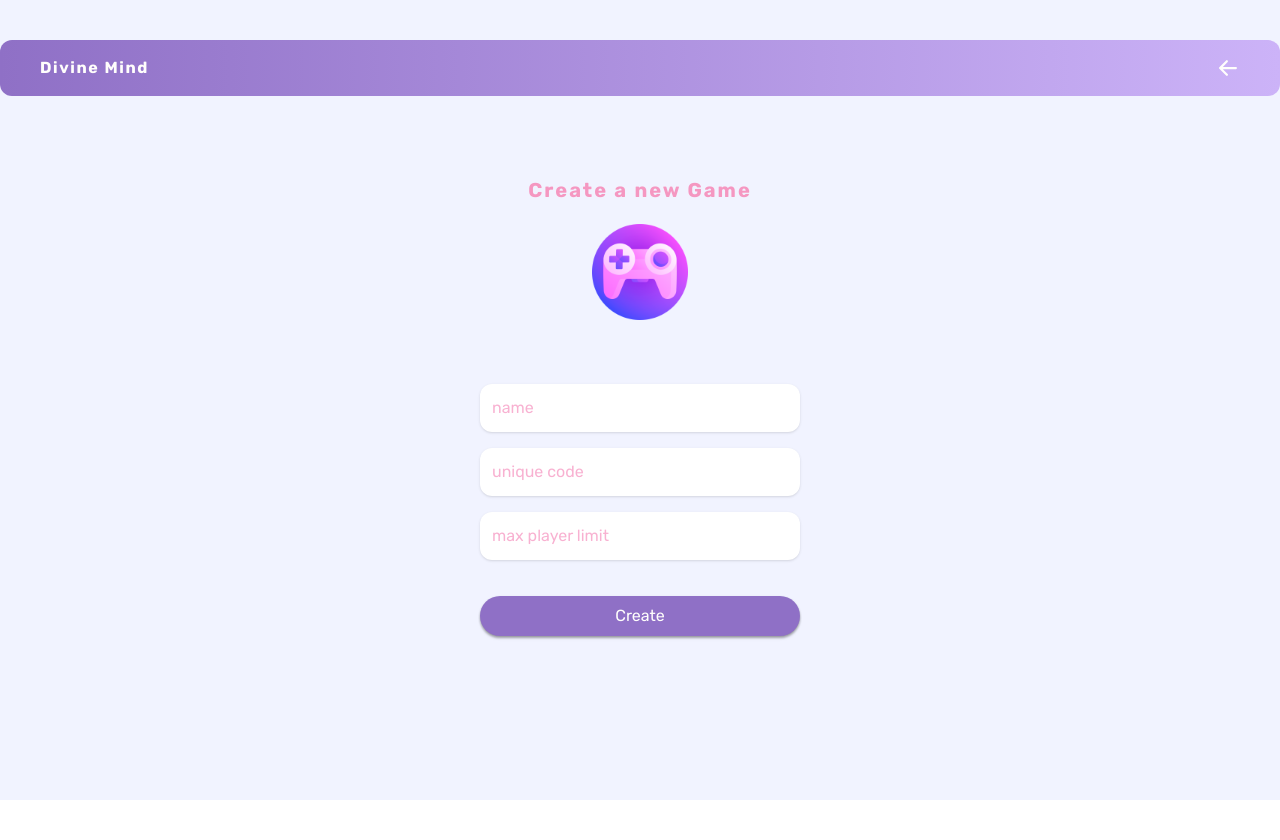
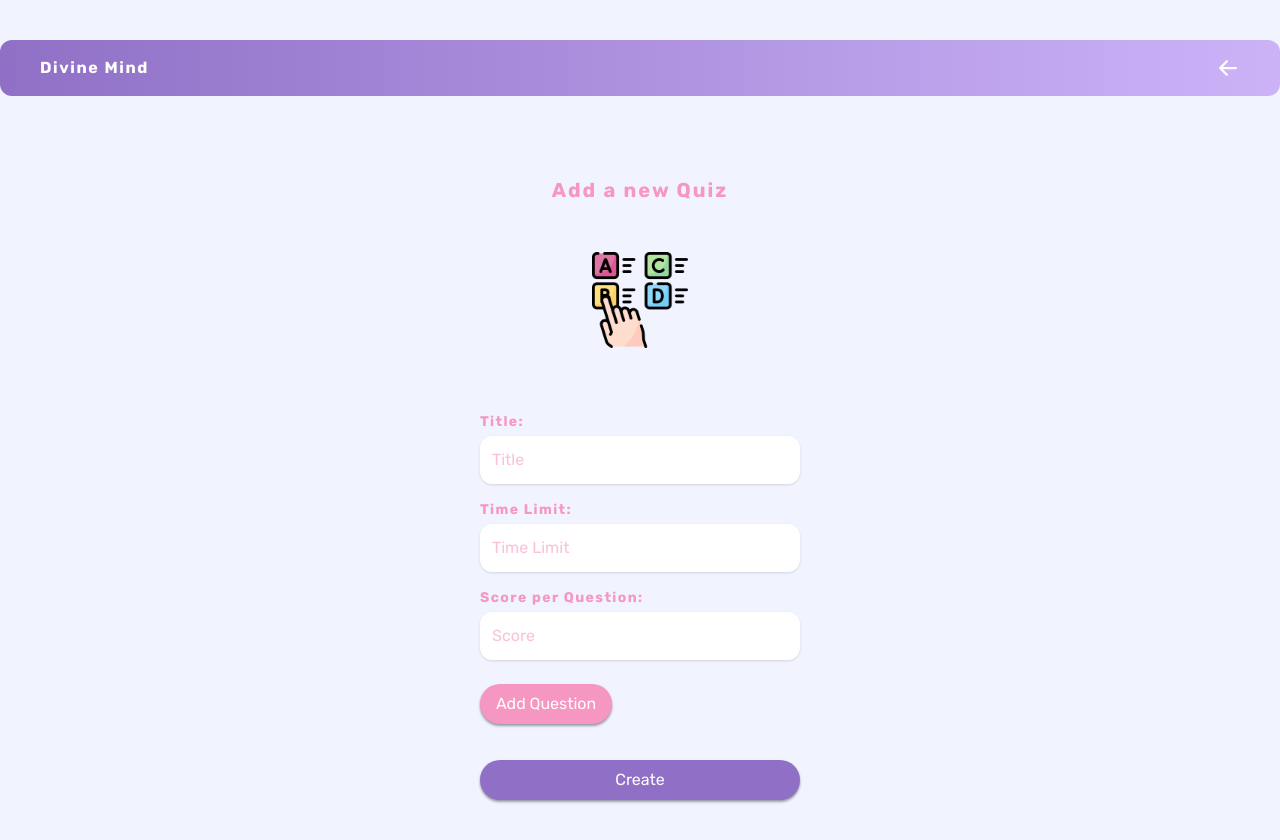
Before and after one commit to MahsinSaifullah/divind-mind-web, a React (Vite) app: page / in a window 1280 px wide. Before the commit the page ends 800 px from the top, so only its background shows below. Built offline with nearby package versions, Linux system fonts and the light colour scheme.

Commit message:
feat: add AddQuiz page

```diff
--- a/src/App.tsx
+++ b/src/App.tsx
@@ -1,5 +1,5 @@
-import { CreateGame } from 'pages';
+import { AddQuiz } from 'pages';
 
 export const App = () => {
-  return <CreateGame />;
+  return <AddQuiz />;
 };
--- a/src/components/Input.tsx
+++ b/src/components/Input.tsx
@@ -19,7 +19,7 @@ export const Input: React.FC<InputProps> = ({
       type={type}
       name={name}
       className={twMerge(
-        'w-full shadow p-3 rounded-xl font-rubik text-brightPink focus:outline-none focus:border-brightPink focus:border-2 placeholder-brightPink placeholder-opacity-75',
+        'w-full shadow p-3 rounded-xl font-rubik text-brightPink focus:outline-none focus:border-brightPink focus:border-2 placeholder-brightPink placeholder-opacity-60',
         className
       )}
       placeholder={placeholder}
--- /dev/null
+++ b/src/components/Label.tsx
@@ -0,0 +1,13 @@
+import * as React from 'react';
+
+interface LabelProps {
+  text: string;
+}
+
+export const Label: React.FC<LabelProps> = ({ text }) => {
+  return (
+    <label className="text-brightPink font-rubik tracking-widest font-bold text-sm">
+      {text}
+    </label>
+  );
+};
--- a/src/components/index.ts
+++ b/src/components/index.ts
@@ -13,3 +13,4 @@ export * from './P';
 export * from './H2';
 export * from './BackNavButton';
 export * from './Input';
+export * from './Label';
--- /dev/null
+++ b/src/pages/addQuiz/AddQuiz.tsx
@@ -0,0 +1,14 @@
+import { BackNavButton, H2, HomeLayout } from 'components';
+import { Form } from './Form';
+
+export const AddQuiz = () => {
+  return (
+    <HomeLayout navIcons={[BackNavButton({ className: 'text-customWhite' })]}>
+      <div className="container mx-auto flex items-center mt-20 flex-col ">
+        <H2 text="Add a new Quiz" className="text-xl text-brightPink" />
+        <img src="choose.png" className="h-24 w-24 mt-12" alt="create game" />
+        <Form />
+      </div>
+    </HomeLayout>
+  );
+};
--- /dev/null
+++ b/src/pages/addQuiz/Form.tsx
@@ -0,0 +1,33 @@
+import { Button, Input, Label } from 'components';
+
+export const Form = () => {
+  return (
+    <form className="w-full flex justify-center items-center flex-col mt-16 gap-4">
+      <div className="flex flex-col w-1/2 md:w-1/4 gap-1">
+        <Label text="Title:" />
+        <Input type="text" name="title" placeholder="Title" />
+      </div>
+      <div className="flex flex-col w-1/2 md:w-1/4 gap-1">
+        <Label text="Time Limit:" />
+        <Input type="number" name="timeLimit" placeholder="Time Limit" />
+      </div>
+      <div className="flex flex-col w-1/2 md:w-1/4 gap-1">
+        <Label text="Score per Question:" />
+        <Input type="number" name="scorePerQuestion" placeholder="Score" />
+      </div>
+      <div className="flex w-1/2 md:w-1/4 mt-2">
+        <Button
+          className="bg-brightPink text-customWhite hover:bg-darkPink min-w-2"
+          label="Add Question"
+          onClick={() => {}}
+        />
+      </div>
+
+      <Button
+        className="bg-darkPurple text-customWhite hover:bg-softPurple min-w-0 w-1/2 md:w-1/4 mt-5"
+        label="Create"
+        onClick={() => {}}
+      />
+    </form>
+  );
+};
--- /dev/null
+++ b/src/pages/addQuiz/index.ts
@@ -0,0 +1 @@
+export * from './AddQuiz';
--- a/src/pages/createGame/Form.tsx
+++ b/src/pages/createGame/Form.tsx
@@ -1,16 +1,8 @@
-import { twMerge } from 'tailwind-merge';
-
 import { Button, Input } from 'components';
 
 export const Form = () => {
   return (
     <form className="w-full flex justify-center items-center flex-col mt-16 gap-4">
-      <Input
-        type="text"
-        name="name"
-        placeholder="name"
-        className="w-1/2 md:w-1/4"
-      />
       <Input
         type="text"
         name="code"
--- a/src/pages/index.ts
+++ b/src/pages/index.ts
@@ -2,3 +2,4 @@ export * from './landing';
 export * from './auth';
 export * from './home';
 export * from './createGame';
+export * from './addQuiz';
```
Also changed, not shown: public/choose.png (added).
